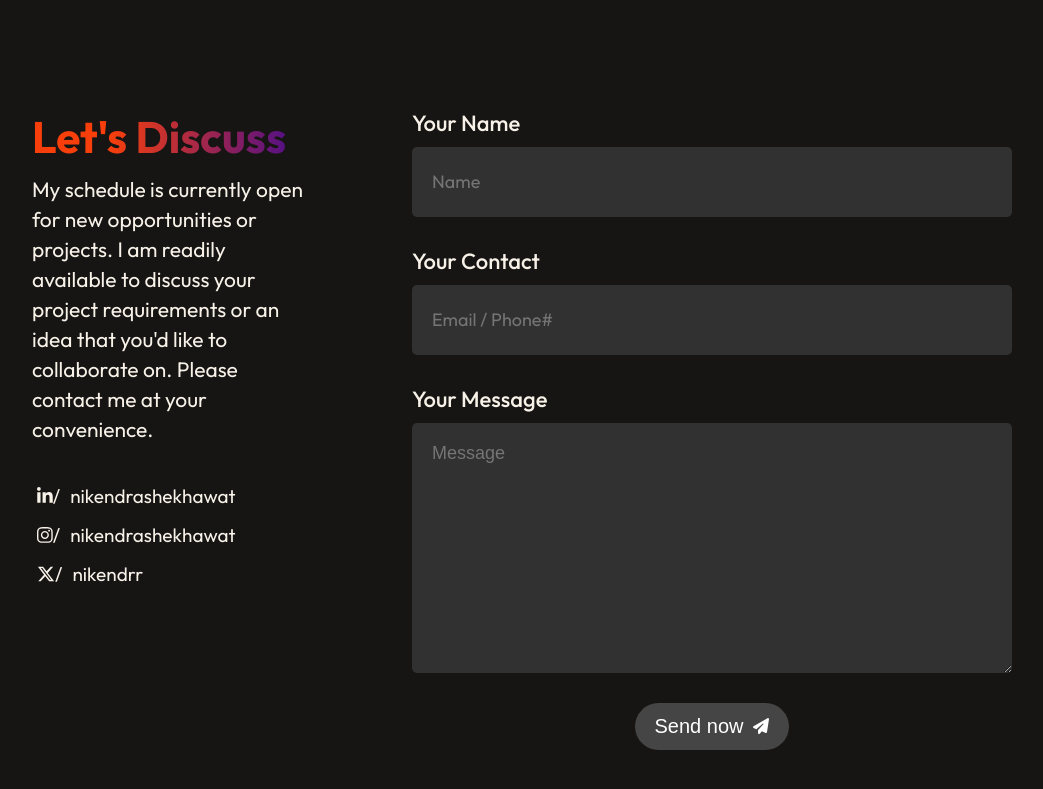
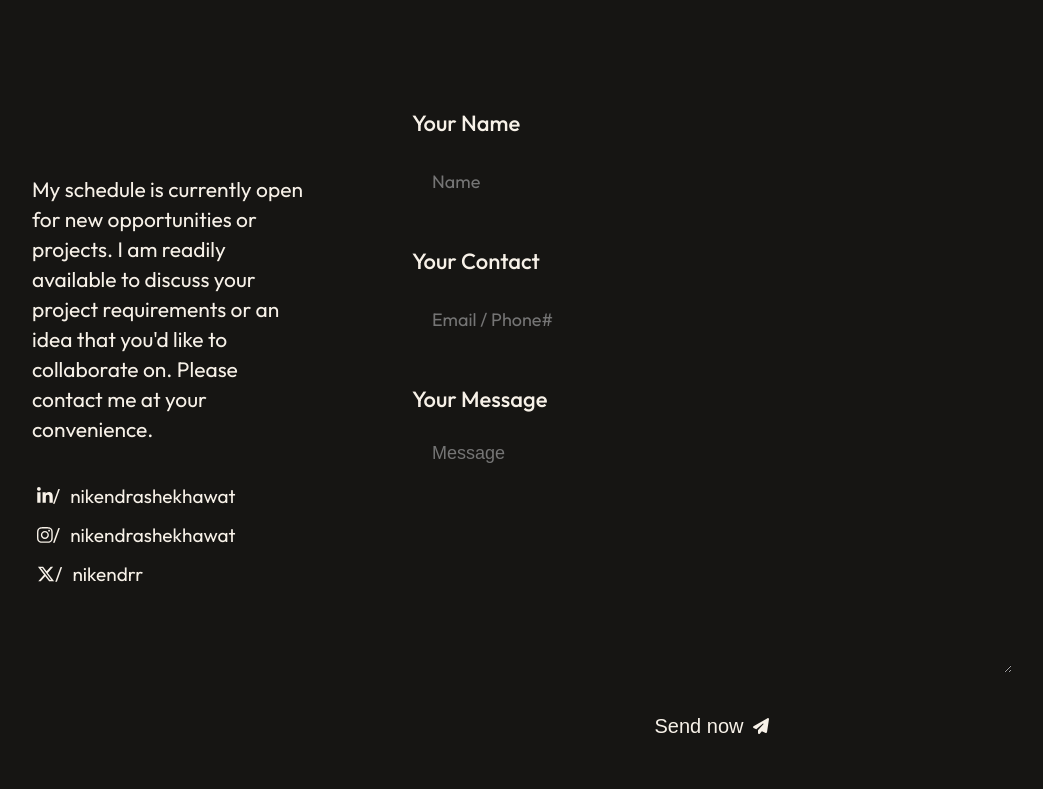
Before and after one commit to nikendrashekhawat/portfolio, a React (Vite) app: page /#profile in a window 1280 px wide. Shown: the part 5191-5980 px from the top of the page, without its empty margins (118-1161 px from the left). Built offline with nearby package versions, Linux system fonts and the light colour scheme.

Commit message:
add darkmode theme to contact

```diff
--- a/src/components/contact/Contact.css
+++ b/src/components/contact/Contact.css
@@ -29,7 +29,7 @@
 }
 .contact-left h2 span{
     font-size: 44px;
-    background: linear-gradient(90deg, #f83f0b 30%, #571183 100%);
+    background: var(--text-gradient);
     background-clip: text;
     -webkit-background-clip: text;
     -webkit-text-fill-color: transparent;
@@ -54,7 +54,7 @@
 }
 .contact-method-social a {
     text-decoration: none;
-    color: #f7f1e8;
+    color: var(--text);
 }
 .contact-icon{
     font-size: 18px;
@@ -63,14 +63,14 @@
 }
 .contact-icon:hover {
     transform: scale(1.1);
-    color: #e73604;
+    color: var(--text-border-color);
 }
 .contact-method-social p{
     transition: background 0.3s ease, transform 0.3s ease;
 }
 .contact-method-social p:hover{
     transform: scale(1.02);
-    background: linear-gradient(90deg, #f83f0b 30%, #571183 100%);
+    background: var(--text-gradient);
     background-clip: text;
     -webkit-background-clip: text;
     -webkit-text-fill-color: transparent;
@@ -99,8 +99,8 @@
         height: 70px;
         padding-left: 20px;
         border-radius: 5px;
-        background: #313132;
-        color: #e7ded1;
+        background: var(--input-bg-color);
+        color: var(--text);
         font-family: 'outfit', sans-serif;
         font-size: 18px;
     }
@@ -110,8 +110,8 @@
         width: 600px;
         border: none;
         border-radius: 5px;
-        background: #313132;
-        color: #e7ded1;
+        background: var(--input-bg-color);
+        color: var(--text);
         font-family: 'output', sans-serif;
         font-size: 18px;
 
@@ -131,9 +131,9 @@
     gap: 10px;
     padding: 12px 20px;
     border: none;
-    color: white;
+    color: var(--text);
     border-radius: 50px;
-    background: rgb(69, 69, 69);
+    background: var(--submit-bg-color);
     font-size: 20px;
     margin-bottom: 50px;
     cursor: pointer;
```
